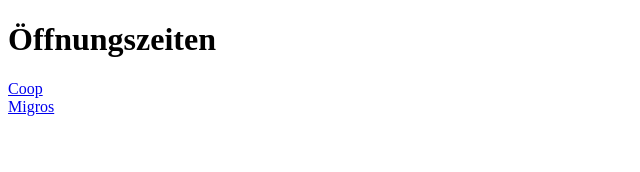
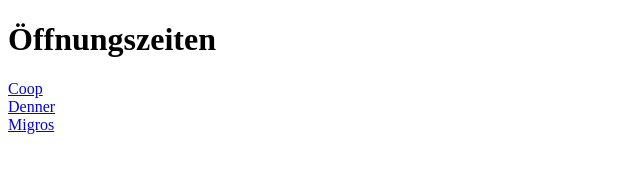
Before and after one commit to ReneNyffenegger/crawler, a plain HTML site: page Oeffnungszeiten/index.html in a window 1280 px wide. Shown: the full height of the page, 0-640 px from the left. Drawn offline with Linux system fonts and the light colour scheme.

Commit message:
+ Denner

```diff
--- a/Oeffnungszeiten/index.html
+++ b/Oeffnungszeiten/index.html
@@ -10,6 +10,7 @@
   <h1>Öffnungszeiten</h1>
 
    <a href='Coop.html'>Coop</a><br>
+   <a href='Denner.html'>Denner</a><br>
    <a href='Migros.html'>Migros</a><br>
 
 </body>
```
Also changed, not shown: 6 other files.
